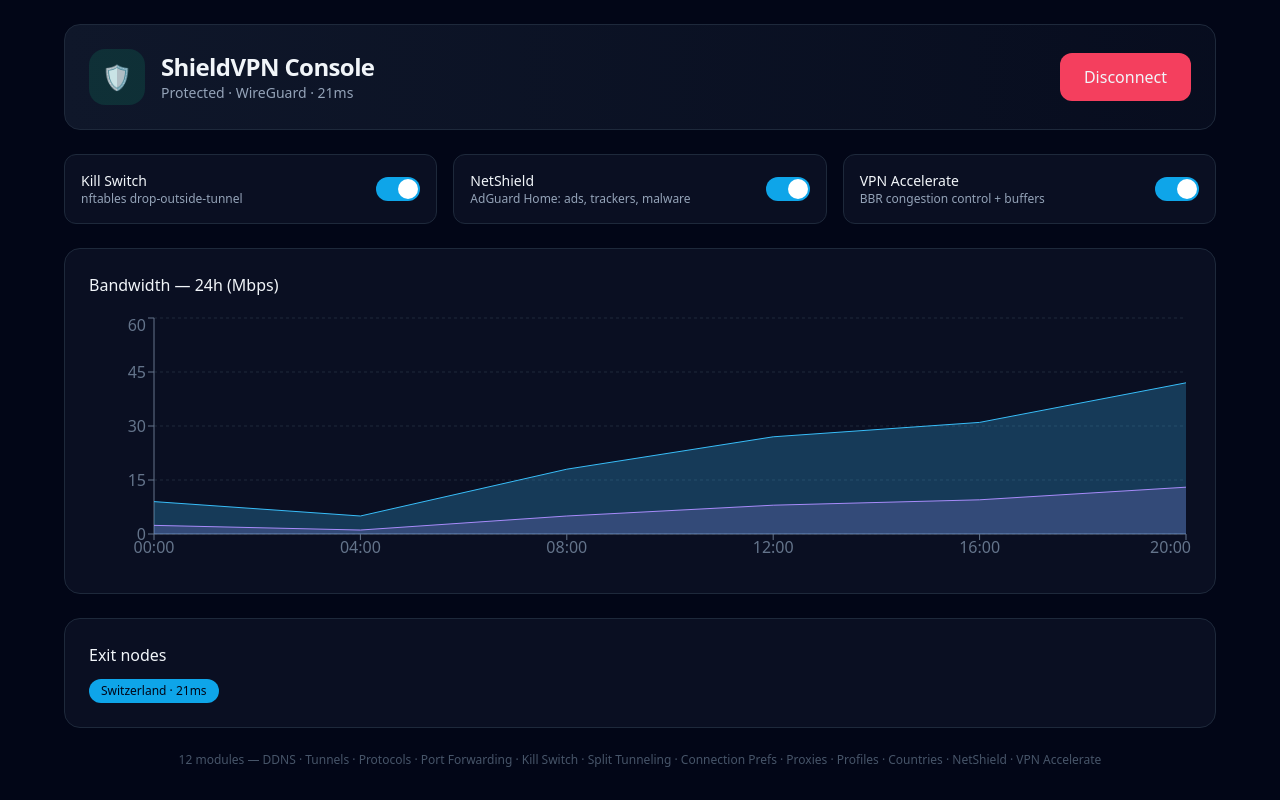
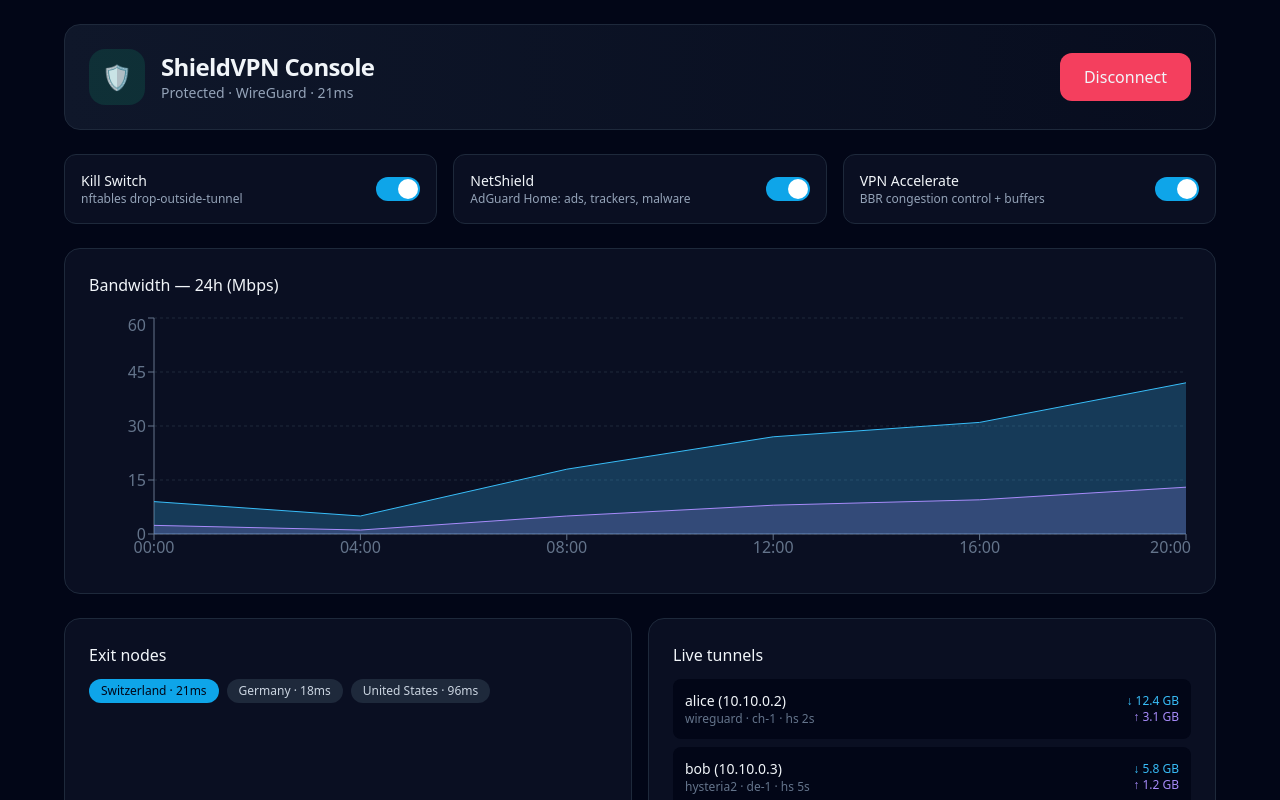
Before and after one commit to tech-vlm/shieldvpn, a React (Vite) app in the folder dashboard/: page / in a window 1280 px wide. Shown: the top 800 px of the page. Built offline with nearby package versions, Linux system fonts and the light colour scheme; no server answers; the HTML template or start-up script is replaced by a standard one.

Commit message:
fix: render live tunnels (unused var), allowlist config placeholders for Gitleaks, pin ubuntu-24.04 + actions v5

```diff
--- a/dashboard/src/App.tsx
+++ b/dashboard/src/App.tsx
@@ -5,6 +5,18 @@
 // ---- Types mirroring backend responses ----
 interface Node { id: string; country: string; city: string; latency: number; load: number; protocols: string[]; }
 interface Tunnel { peer: string; protocol: string; node: string; down: number; up: number; handshake: string; }
+
+const fallbackNodes: Node[] = [
+  { id: "ch-1", country: "Switzerland", city: "Zurich", latency: 21, load: 28, protocols: ["wireguard"] },
+  { id: "de-1", country: "Germany", city: "Frankfurt", latency: 18, load: 42, protocols: ["wireguard", "hysteria2"] },
+  { id: "us-1", country: "United States", city: "New York", latency: 96, load: 67, protocols: ["wireguard", "vmess"] },
+];
+
+const fallbackTunnels: Tunnel[] = [
+  { peer: "alice (10.10.0.2)", protocol: "wireguard", node: "ch-1", down: 12.4, up: 3.1, handshake: "2s" },
+  { peer: "bob (10.10.0.3)", protocol: "hysteria2", node: "de-1", down: 5.8, up: 1.2, handshake: "5s" },
+  { peer: "carol (10.10.0.4)", protocol: "trojan", node: "us-1", down: 27.9, up: 6.7, handshake: "18s" },
+];
 
 const bandwidth = [
   { t: "00:00", down: 9, up: 2.4 }, { t: "04:00", down: 5, up: 1.1 },
@@ -17,12 +29,12 @@
   const [killSwitch, setKillSwitch] = useState(true);
   const [netShield, setNetShield] = useState(true);
   const [accelerate, setAccelerate] = useState(true);
-  const [nodes, setNodes] = useState<Node[]>([]);
-  const [tunnels, setTunnels] = useState<Tunnel[]>([]);
+  const [nodes, setNodes] = useState<Node[]>(fallbackNodes);
+  const [tunnels, setTunnels] = useState<Tunnel[]>(fallbackTunnels);
   const [selectedNode, setSelectedNode] = useState<string>("ch-1");
 
   useEffect(() => {
-    // Wire to live backend — falls back to empty state when API is offline
+    // Wire to live backend — falls back to demo data when API is offline
     callApi<Node[]>("/api/nodes").then(setNodes).catch(() => {});
     callApi<Tunnel[]>("/api/tunnels").then(setTunnels).catch(() => {});
   }, []);
@@ -87,10 +99,11 @@
           </div>
         </div>
 
+        <div className="grid gap-4 md:grid-cols-2">
           <div className="rounded-2xl border border-shield-800 bg-shield-900/60 p-6">
             <h2 className="mb-3 text-base font-medium">Exit nodes</h2>
             <div className="flex flex-wrap gap-2">
-            {(nodes.length ? nodes : [{ id: "ch-1", country: "Switzerland", city: "Zurich", latency: 21, load: 28, protocols: ["wireguard"] }]).map((n) => (
+              {nodes.map((n) => (
                 <button
                   key={n.id}
                   onClick={() => setSelectedNode(n.id)}
@@ -102,6 +115,28 @@
             </div>
           </div>
 
+          <div className="rounded-2xl border border-shield-800 bg-shield-900/60 p-6">
+            <h2 className="mb-3 text-base font-medium">Live tunnels</h2>
+            <div className="space-y-2">
+              {tunnels.length === 0 && (
+                <p className="text-sm text-slate-500">No active tunnels — API offline or no peers connected.</p>
+              )}
+              {tunnels.map((t) => (
+                <div key={t.peer} className="flex items-center justify-between rounded-lg bg-shield-950 p-3 text-sm">
+                  <div>
+                    <div className="font-medium text-slate-100">{t.peer}</div>
+                    <div className="text-xs text-slate-500">{t.protocol} · {t.node} · hs {t.handshake}</div>
+                  </div>
+                  <div className="text-right text-xs">
+                    <div className="text-sky-400">↓ {t.down} GB</div>
+                    <div className="text-violet-400">↑ {t.up} GB</div>
+                  </div>
+                </div>
+              ))}
+            </div>
+          </div>
+        </div>
+
         <footer className="pb-4 text-center text-xs text-slate-600">
           {features.length} modules — {features.map((f) => f.label).join(" · ")}
         </footer>
```
Also changed, not shown: 1 other file (tests, documents, lock files or other folders). Lines whose indentation alone changed are shown as unchanged.
